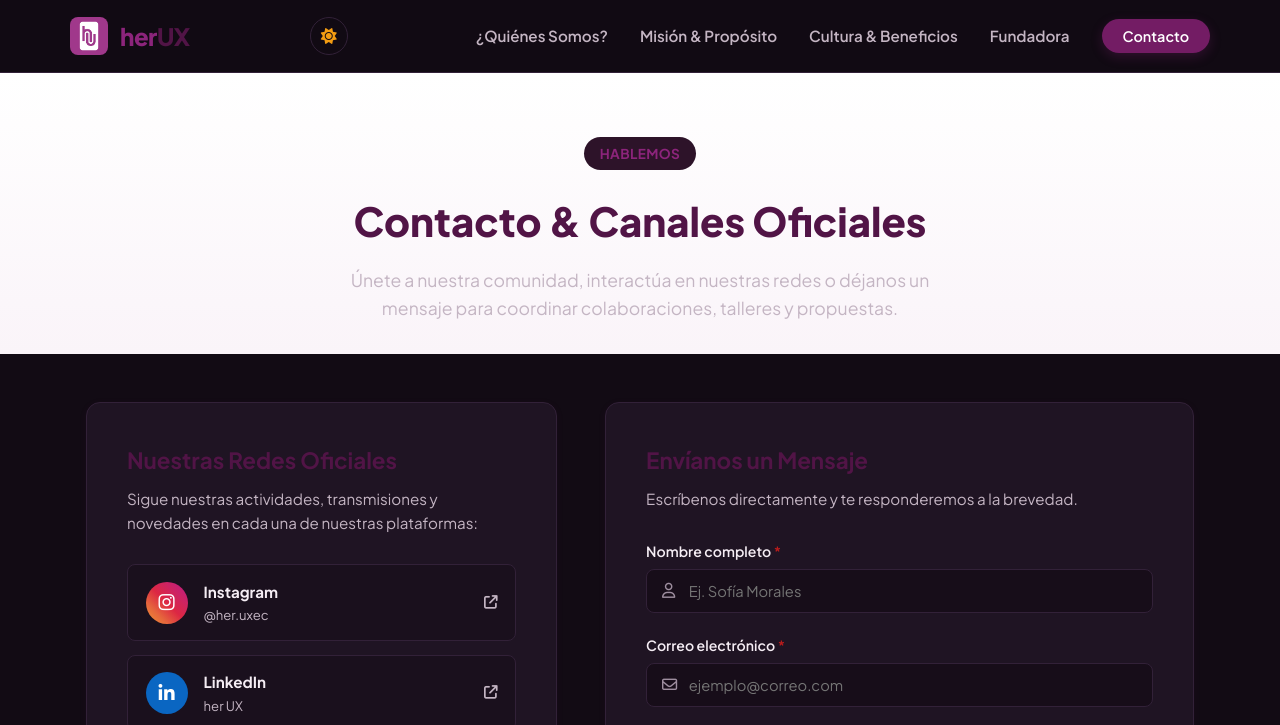
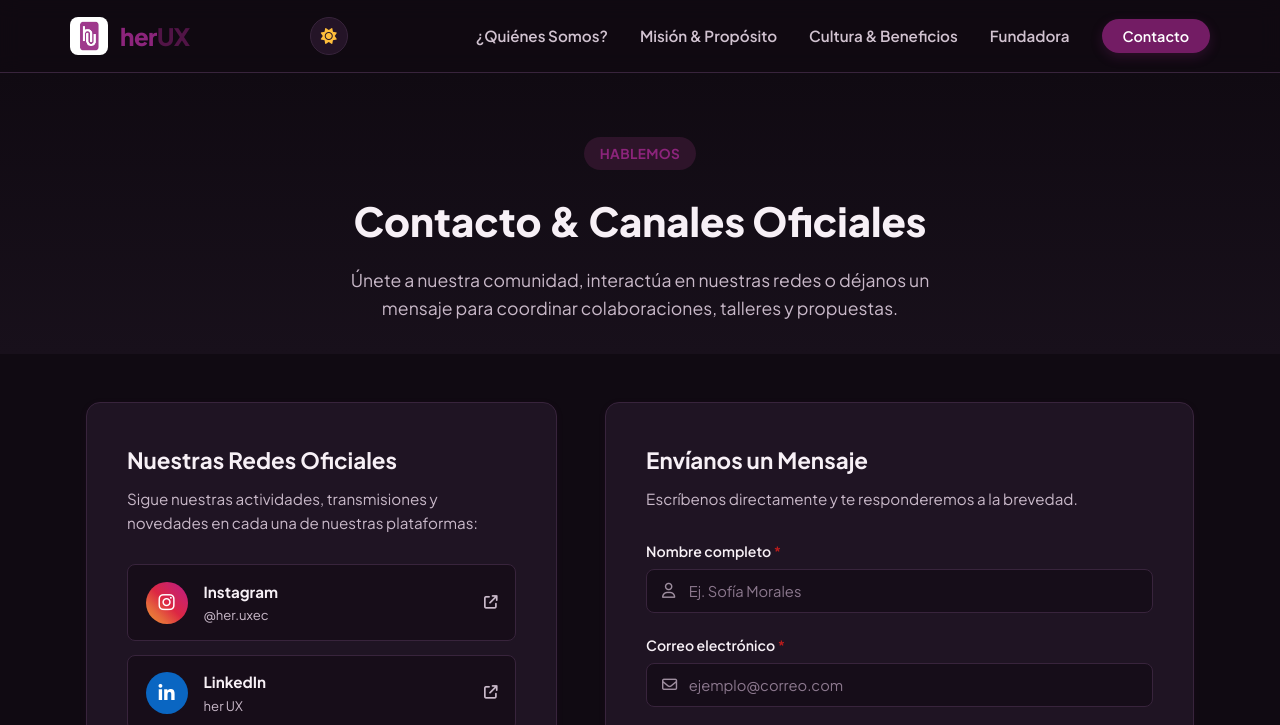
Before and after one commit to jerros57/herux_web_project, a plain HTML site: page contacto.html in a window 1280 px wide. Both pictures are taken after a click on the button "Cambiar tema". Shown: the top 725 px of the page. Drawn offline with Linux system fonts and the light colour scheme.

Commit message:
COSAS RESTANTES DEL MODO
Pequeñas correcciones al modo oscuro

```diff
--- a/css/styles.css
+++ b/css/styles.css
@@ -989,56 +989,137 @@ ul {
 }
 
 /* ==========================================================================
-   Variables y ajustes para MODO OSCURO
+   MODO OSCURO COMPLETO (CONTRASTE, TEXTOS CLAROS Y FOOTER PROFUNDO)
    ========================================================================== */
+
+/* Variables para el tema oscuro */
 body[data-theme="dark"] {
-  --color-bg-page: #120b14;
-  --color-bg-alt: #1a101d;
+  --color-bg-page: #100a12;
+  --color-bg-alt: #18101b;
   --color-card-bg: #1f1423;
-  --color-border: #322138;
+  --color-border: #38243c;
   --color-text-main: #f5edf4;
-  --color-text-muted: #c4b5c3;
-  --color-primary-light: #2d1329;
-  --color-primary-tint: #231221;
+  --color-text-muted: #c9b9c9;
+  --color-primary-light: #2e142a;
+  --color-primary-tint: #231121;
 }
 
+/* 1. Navbar en modo oscuro */
 body[data-theme="dark"] .navbar {
-  background-color: rgba(18, 11, 20, 0.92);
+  background-color: rgba(16, 10, 18, 0.94);
   border-bottom-color: var(--color-border);
 }
 
-body[data-theme="dark"] .hero-section {
-  background: linear-gradient(180deg, #120b14 0%, #1a101d 100%);
+body[data-theme="dark"] .nav-link {
+  color: #d1c2d0;
 }
 
+body[data-theme="dark"] .nav-link:hover {
+  color: #e288ce;
+}
+
+body[data-theme="dark"] .theme-toggle {
+  color: #ffbe3b;
+  border-color: var(--color-border);
+  background-color: #241427;
+}
+
+/* 2. Fondos de secciones principales */
+body[data-theme="dark"] .hero-section,
+body[data-theme="dark"] .contact-hero {
+  background: linear-gradient(180deg, #100a12 0%, #18101b 100%);
+}
+
+body[data-theme="dark"] .section-features,
+body[data-theme="dark"] .section-cta {
+  background-color: var(--color-bg-alt);
+}
+
+/* 3. Tarjetas, contenedores y badges */
+body[data-theme="dark"] .card,
+body[data-theme="dark"] .split-card,
+body[data-theme="dark"] .founder-card,
 body[data-theme="dark"] .hero-logo-box,
 body[data-theme="dark"] .hero-badge-float,
-body[data-theme="dark"] .split-card,
-body[data-theme="dark"] .founder-card,
 body[data-theme="dark"] .contact-info-card,
 body[data-theme="dark"] .contact-form-card {
   background-color: var(--color-card-bg);
+  border-color: var(--color-border);
 }
 
+/* 4. Forzar que TODOS los títulos y etiquetas sean claros */
+body[data-theme="dark"] h1,
+body[data-theme="dark"] h2,
+body[data-theme="dark"] h3,
+body[data-theme="dark"] h4,
+body[data-theme="dark"] .hero-title,
+body[data-theme="dark"] .section-title,
+body[data-theme="dark"] .card-title,
 body[data-theme="dark"] .founder-name,
-body[data-theme="dark"] .hero-title {
+body[data-theme="dark"] .page-title,
+body[data-theme="dark"] .split-card-header h3,
+body[data-theme="dark"] .contact-info-card h3,
+body[data-theme="dark"] .contact-form-card h3,
+body[data-theme="dark"] .social-text strong,
+body[data-theme="dark"] .direct-email-box p,
+body[data-theme="dark"] .form-group label,
+body[data-theme="dark"] .badge-list li {
+  color: #f7f0f6 !important;
+}
+
+/* 5. Inputs y campos de formulario en oscuro */
+body[data-theme="dark"] .input-with-icon input,
+body[data-theme="dark"] .input-with-icon textarea {
+  background-color: #160d19;
+  color: #ffffff !important;
+  border-color: var(--color-border);
+}
+
+body[data-theme="dark"] .input-with-icon input::placeholder,
+body[data-theme="dark"] .input-with-icon textarea::placeholder {
+  color: #8c788e;
+}
+
+/* 6. Tarjetas de redes sociales en contacto */
+body[data-theme="dark"] .social-item {
+  background-color: #170d19;
+  border-color: var(--color-border);
+}
+
+body[data-theme="dark"] .social-item:hover {
+  background-color: #2b1428;
+  border-color: var(--color-primary);
+}
+
+/* 7. Footer arreglado (fondo oscuro nítido y textos legibles) */
+body[data-theme="dark"] .footer {
+  background-color: #0b060d !important;
+  border-top: 1px solid #2e142a;
+}
+
+body[data-theme="dark"] .footer-brand p,
+body[data-theme="dark"] .footer-bottom p {
+  color: #c9b9c9 !important;
+}
+
+body[data-theme="dark"] .footer-social h4 {
+  color: #f7f0f6 !important;
+}
+
+body[data-theme="dark"] .social-icons-footer a {
+  background: rgba(255, 255, 255, 0.08);
+  color: #f5edf4;
+}
+
+body[data-theme="dark"] .social-icons-footer a:hover {
+  background: var(--color-primary);
   color: #ffffff;
 }
 
-body[data-theme="dark"] .input-with-icon input,
-body[data-theme="dark"] .input-with-icon textarea {
-  background-color: #170d19;
-  color: #f5edf4;
-  border-color: var(--color-border);
-}
-
-body[data-theme="dark"] .theme-toggle {
-  color: #f39c12;
-  border-color: var(--color-border);
-}
-
+/* 8. Menú desplegable móvil en oscuro */
 @media (max-width: 768px) {
   body[data-theme="dark"] .nav-menu {
-    background: #190f1d;
+    background-color: #18101b;
+    border-bottom-color: var(--color-border);
   }
 }
--- a/js/main.js
+++ b/js/main.js
@@ -124,35 +124,48 @@ function configurarFormularioContacto() {
   });
 }
 
-// Manejo de Modo Oscuro con persistencia en LocalStorage
+// Manejo de Modo Oscuro con cambio global de logos y textos
 function iniciarModoOscuro() {
   const themeToggle = document.getElementById('theme-toggle');
   if (!themeToggle) return;
 
   const icon = themeToggle.querySelector('i');
+
+  const actualizarLogos = (esOscuro) => {
+    // Si es oscuro usamos el logo blanco, si es claro el púrpura
+    const rutaLogo = esOscuro ? 'img/logo-herux-white.png' : 'img/logo-herux.png';
+
+    // Seleccionar todos los elementos de logo presentes en la web
+    const logos = document.querySelectorAll('.logo-img, .hero-logo-img, .footer-logo-img');
+    logos.forEach(img => {
+      img.src = rutaLogo;
+    });
+  };
+
+  const aplicarTema = (tema) => {
+    if (tema === 'dark') {
+      document.body.setAttribute('data-theme', 'dark');
+      if (icon) icon.className = 'fa-solid fa-sun';
+      actualizarLogos(true);
+    } else {
+      document.body.removeAttribute('data-theme');
+      if (icon) icon.className = 'fa-solid fa-moon';
+      actualizarLogos(false);
+    }
+  };
+
+  // Cargar preferencia inicial
   const savedTheme = localStorage.getItem('herux-theme');
   const prefersDark = window.matchMedia('(prefers-color-scheme: dark)').matches;
+  const temaInicial = savedTheme ? savedTheme : (prefersDark ? 'dark' : 'light');
 
-  // Comprobar preferencia guardada o del sistema operativo
-  if (savedTheme === 'dark' || (!savedTheme && prefersDark)) {
-    document.body.setAttribute('data-theme', 'dark');
-    if (icon) icon.className = 'fa-solid fa-sun';
-  } else {
-    document.body.removeAttribute('data-theme');
-    if (icon) icon.className = 'fa-solid fa-moon';
-  }
+  aplicarTema(temaInicial);
 
+  // Alternar tema al hacer click
   themeToggle.addEventListener('click', () => {
-    const isDark = document.body.getAttribute('data-theme') === 'dark';
-
-    if (isDark) {
-      document.body.removeAttribute('data-theme');
-      localStorage.setItem('herux-theme', 'light');
-      if (icon) icon.className = 'fa-solid fa-moon';
-    } else {
-      document.body.setAttribute('data-theme', 'dark');
-      localStorage.setItem('herux-theme', 'dark');
-      if (icon) icon.className = 'fa-solid fa-sun';
-    }
+    const esOscuro = document.body.getAttribute('data-theme') === 'dark';
+    const nuevoTema = esOscuro ? 'light' : 'dark';
+    localStorage.setItem('herux-theme', nuevoTema);
+    aplicarTema(nuevoTema);
   });
 }
```
